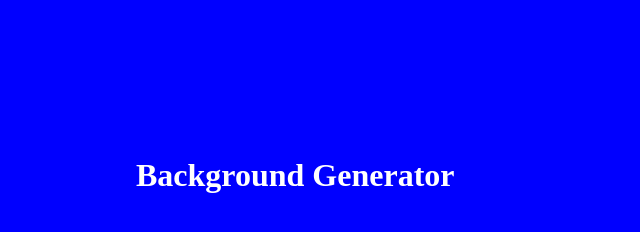
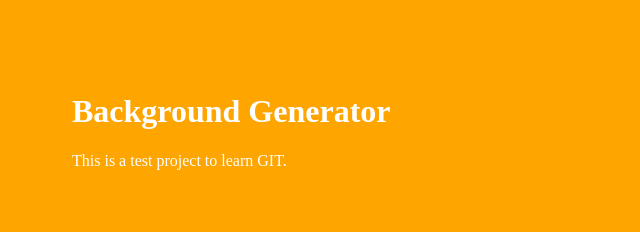
Before and after one commit to bchan25/background-generator, a plain HTML site: page index.html in a window 1280 px wide. Shown: the whole page, without its empty margins (0-640 px from the left). Drawn offline with Linux system fonts and the light colour scheme.

Commit message:
Added text

```diff
--- a/index.html
+++ b/index.html
@@ -9,5 +9,6 @@
 </head>
 <body>
   <h1>Background Generator</h1>
+  <p>This is a test project to learn GIT.</p>
 </body>
 </html>
--- a/style.css
+++ b/style.css
@@ -1,5 +1,5 @@
 body{
-  padding: 10%;
-  background-color: blue;
+  padding: 5%;
+  background-color: orange;
   color: white;
 }
```
